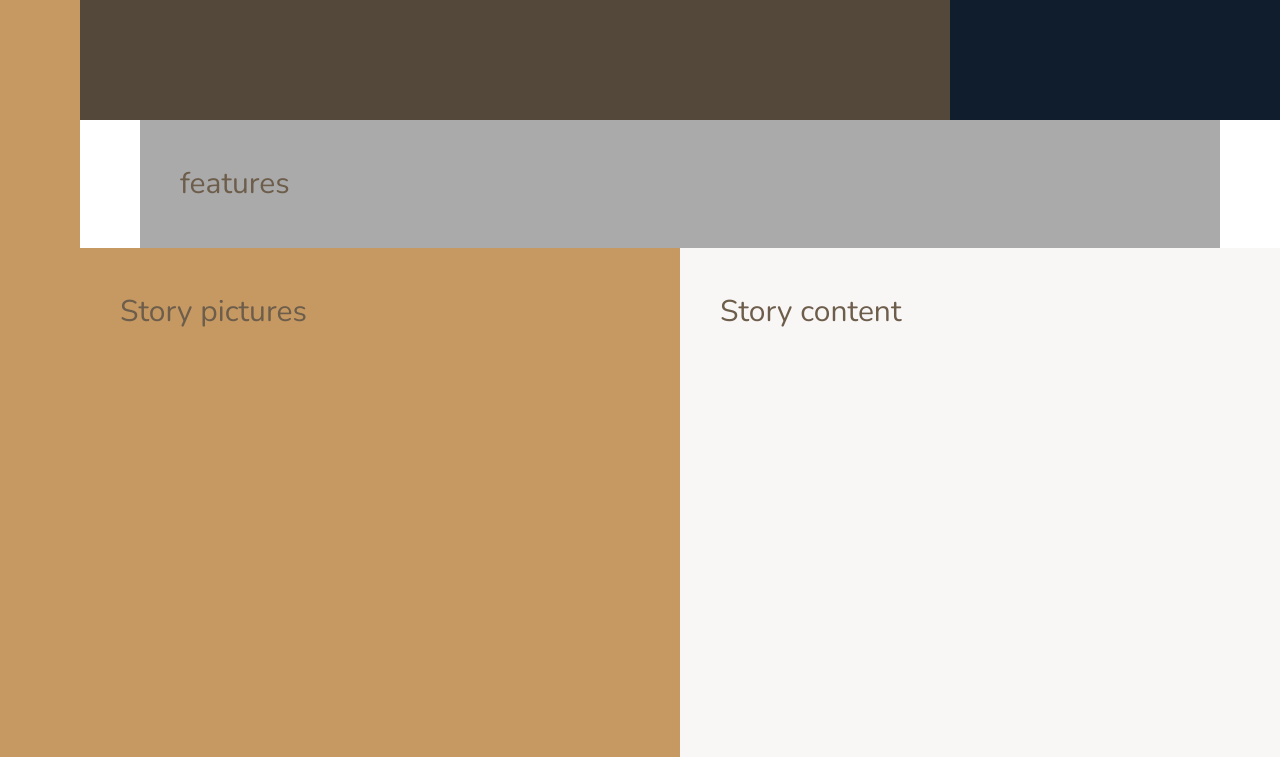
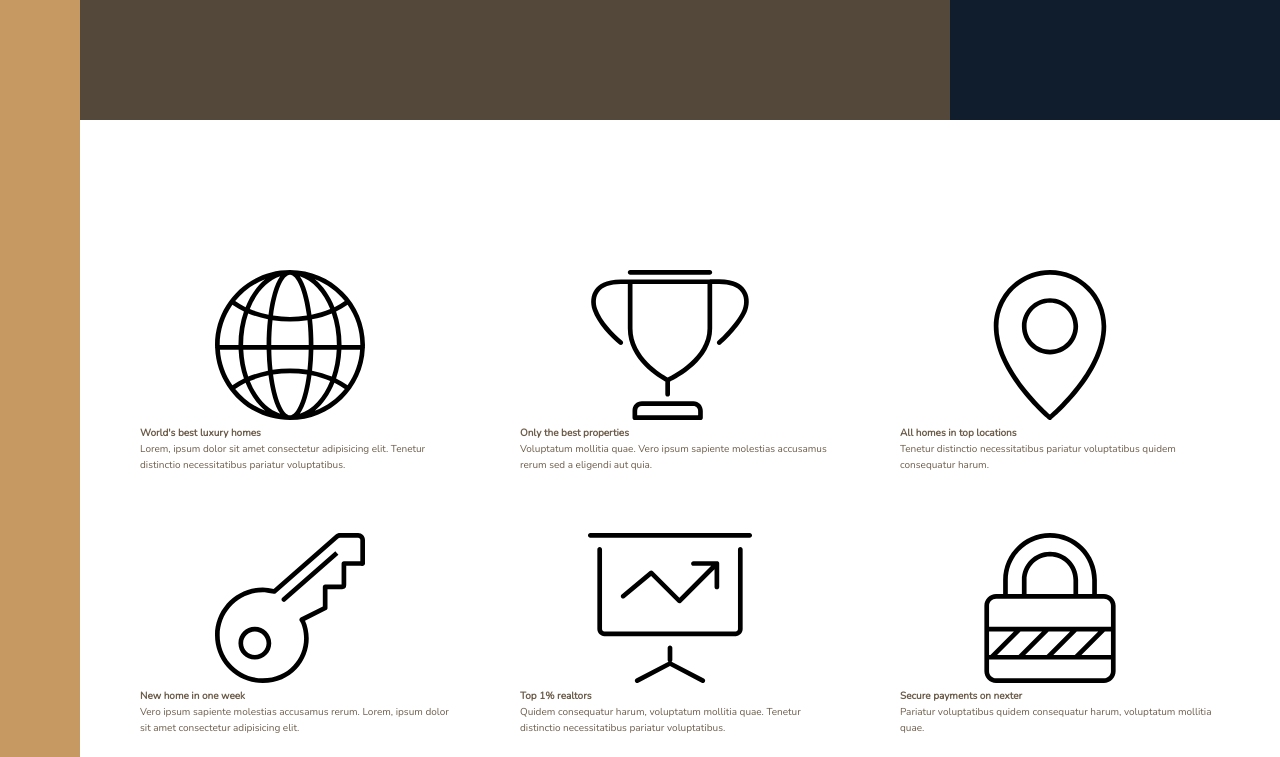
Before and after one commit to omergencoglu/nexter, a website: page index.html in a window 1280 px wide. Shown: the part 520-1277 px from the top of the page. Drawn offline with nearby package versions, Linux system fonts and the light colour scheme.

Commit message:
Add features html markup

```diff
--- a/index.html
+++ b/index.html
@@ -18,7 +18,68 @@
     <div class="sidebar">Sidebar</div>
     <header class="header">Header</header>
     <div class="realtors">Top 3 realtors</div>
-    <section class="features">features</section>
+    <section class="features">
+      <div class="feature">
+        <svg class="feature__icon">
+          <use xLink:href="img/sprite.svg#icon-global"></use>
+        </svg>
+        <h4 class="heading-4">World's best luxury homes</h4>
+        <p class="feature__text">
+          Lorem, ipsum dolor sit amet consectetur adipisicing elit. Tenetur
+          distinctio necessitatibus pariatur voluptatibus.
+        </p>
+      </div>
+      <div class="feature">
+        <svg class="feature__icon">
+          <use xLink:href="img/sprite.svg#icon-trophy"></use>
+        </svg>
+        <h4 class="heading-4">Only the best properties</h4>
+        <p class="feature__text">
+          Voluptatum mollitia quae. Vero ipsum sapiente molestias accusamus
+          rerum sed a eligendi aut quia.
+        </p>
+      </div>
+      <div class="feature">
+        <svg class="feature__icon">
+          <use xLink:href="img/sprite.svg#icon-map-pin"></use>
+        </svg>
+        <h4 class="heading-4">All homes in top locations</h4>
+        <p class="feature__text">
+          Tenetur distinctio necessitatibus pariatur voluptatibus quidem
+          consequatur harum.
+        </p>
+      </div>
+      <div class="feature">
+        <svg class="feature__icon">
+          <use xLink:href="img/sprite.svg#icon-key"></use>
+        </svg>
+        <h4 class="heading-4">New home in one week</h4>
+        <p class="feature__text">
+          Vero ipsum sapiente molestias accusamus rerum. Lorem, ipsum dolor sit
+          amet consectetur adipisicing elit.
+        </p>
+      </div>
+      <div class="feature">
+        <svg class="feature__icon">
+          <use xLink:href="img/sprite.svg#icon-presentation"></use>
+        </svg>
+        <h4 class="heading-4">Top 1% realtors</h4>
+        <p class="feature__text">
+          Quidem consequatur harum, voluptatum mollitia quae. Tenetur distinctio
+          necessitatibus pariatur voluptatibus.
+        </p>
+      </div>
+      <div class="feature">
+        <svg class="feature__icon">
+          <use xLink:href="img/sprite.svg#icon-lock"></use>
+        </svg>
+        <h4 class="heading-4">Secure payments on nexter</h4>
+        <p class="feature__text">
+          Pariatur voluptatibus quidem consequatur harum, voluptatum mollitia
+          quae.
+        </p>
+      </div>
+    </section>
     <div class="story__pictures">Story pictures</div>
     <div class="story__content">Story content</div>
     <section class="homes">Homes</section>
--- a/sass/_base.scss
+++ b/sass/_base.scss
@@ -42,9 +42,4 @@ body {
     [center-start] repeat(8, [col-start] minmax(min-content, 14rem) [col-end])
     [center-end] minmax(6rem, 1fr)
     [full-end];
-
-  & > * {
-    padding: 40px;
-    font-size: 3rem;
-  }
 }
--- a/sass/_features.scss
+++ b/sass/_features.scss
@@ -1,4 +1,9 @@
 .features {
-  background-color: $color-grey-light-2;
   grid-column: center-start / center-end;
+
+  margin: 15rem 0;
+
+  display: grid;
+  grid-template-columns: repeat(3, 1fr);
+  grid-gap: 6rem;
 }
```
Also changed, not shown: img/text.txt (+0 -15 lines), css/style.css.
